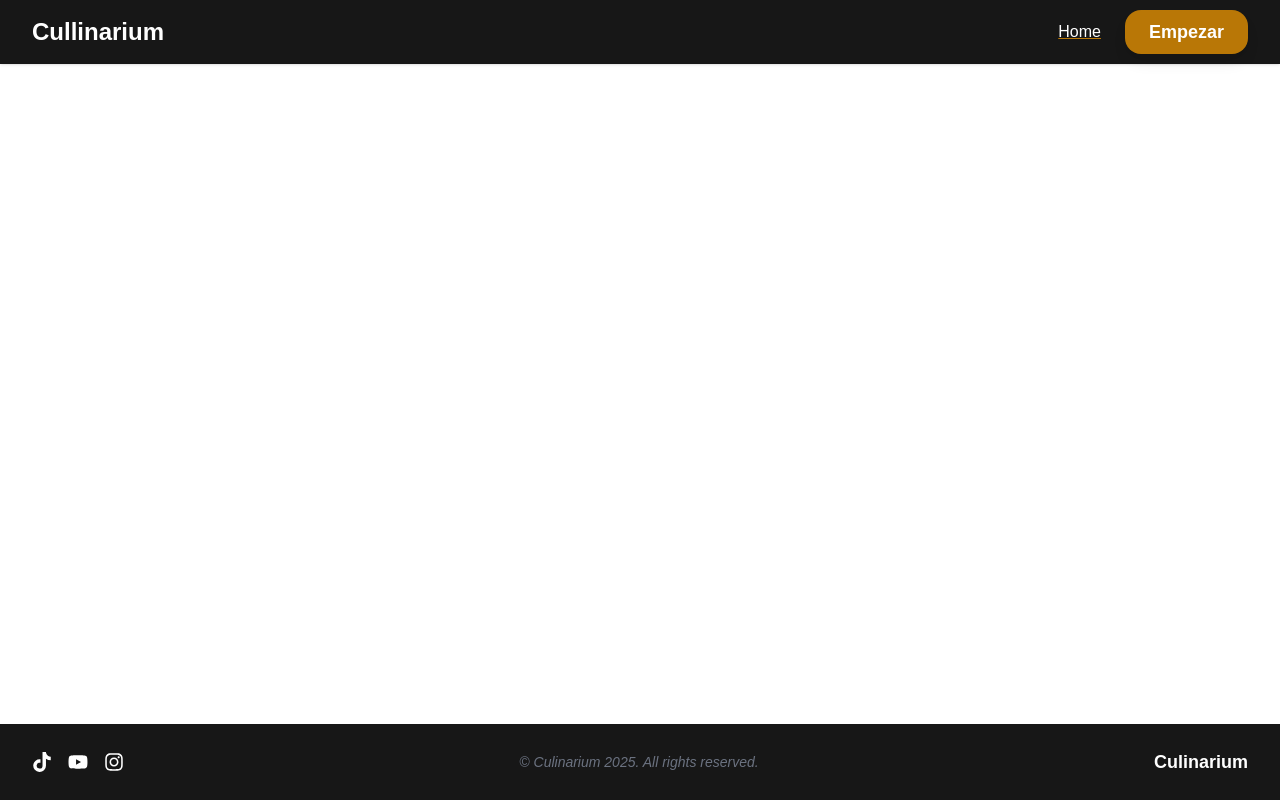
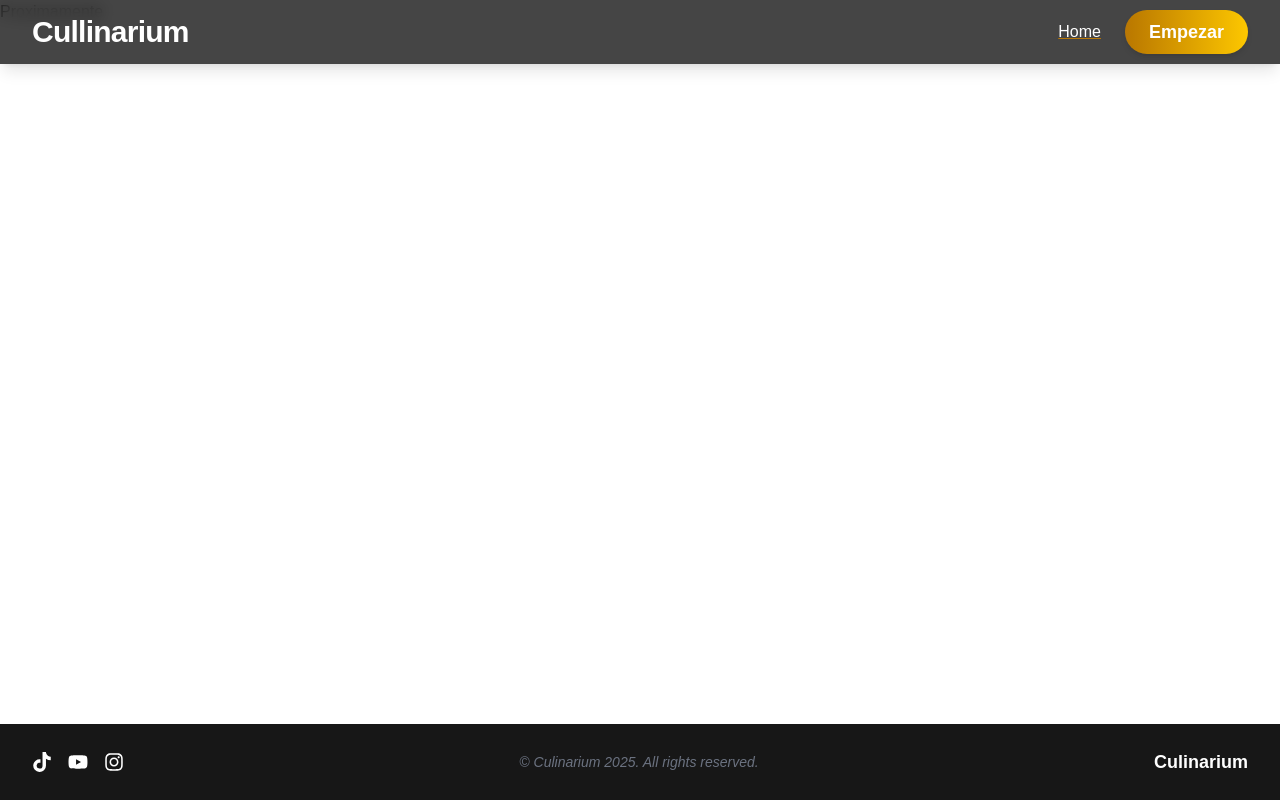
Before and after one commit to saleemsiddique/culinarium, a Next.js app: page / in a window 1280 px wide. Built offline with nearby package versions, Linux system fonts and the light colour scheme.

Commit message:
Update header.tsx

```diff
--- a/src/components/header.tsx
+++ b/src/components/header.tsx
@@ -10,14 +10,11 @@ interface HeaderProps {
 
 export default function Header({ isLoggedIn }: HeaderProps) {
   const pathname = usePathname();
-
   const isMobileHidden = pathname !== '/';
 
-  // Estilos comunes para el botón "Empezar"
-  const buttonClasses =
-    "px-6 py-2 rounded-2xl text-lg font-semibold text-[var(--text2)] bg-[var(--highlight)] shadow-lg transition hover:opacity-90 hover:shadow-xl";
+const buttonClasses =
+  "px-6 py-2 rounded-full text-lg font-semibold bg-gradient-to-r from-[var(--highlight)] to-yellow-400 text-[var(--text2)] shadow-md hover:shadow-lg transform hover:scale-105 transition-all duration-300 cursor-pointer";
 
-  // Enlaces para escritorio
   const desktopLinks: { label: string; path: string; isButton?: boolean }[] = [
     { label: 'Home', path: isLoggedIn ? '/kitchen' : '/' },
     isLoggedIn
@@ -27,19 +24,20 @@ export default function Header({ isLoggedIn }: HeaderProps) {
 
   return (
     <header
-      className={`w-full bg-[var(--foreground)] shadow fixed top-0 left-0 z-50
-        ${isMobileHidden ? 'hidden md:block' : ''}
-      `}
+      className={`w-full backdrop-blur bg-[var(--foreground)]/80 shadow-lg fixed top-0 left-0 z-50
+        ${isMobileHidden ? 'hidden md:block' : ''}`}
     >
       <div className="max-w-7xl mx-auto px-4 sm:px-6 lg:px-8">
         <div className="flex justify-between items-center h-16">
-          {/* Logo / Site Title */}
-          <h1 className="text-2xl font-bold text-[var(--text2)]">Cullinarium</h1>
+          {/* Logo / Título */}
+          <h1 className="text-2xl md:text-3xl font-extrabold tracking-tight text-[var(--text2)] hover:text-[var(--highlight)] transition-colors duration-300">
+            Cullinarium
+          </h1>
 
           {/* Navegación */}
           <nav>
-            {/* Menú escritorio */}
-            <ul className="hidden md:flex items-center space-x-6">
+            {/* Escritorio */}
+            <ul className="hidden md:flex items-center gap-6">
               {desktopLinks.map(({ label, path, isButton }) => {
                 const isActive = pathname === path;
                 return (
@@ -51,10 +49,8 @@ export default function Header({ isLoggedIn }: HeaderProps) {
                         </button>
                       ) : (
                         <span
-                          className={`text-[var(--text2)] hover:text-[var(--highlight)] transition-colors duration-200 ${
-                            isActive
-                              ? 'text-[var(--highlight)] underline decoration-[var(--highlight)]'
-                              : ''
+                          className={`text-[var(--text2)] hover:text-[var(--highlight)] font-medium transition-colors duration-200 ${
+                            isActive ? 'underline decoration-[var(--highlight)]' : ''
                           }`}
                         >
                           {label}
@@ -66,7 +62,7 @@ export default function Header({ isLoggedIn }: HeaderProps) {
               })}
             </ul>
 
-            {/* Menú móvil: solo "Empezar" en '/' cuando no está logueado */}
+            {/* Móvil */}
             <div className="flex md:hidden">
               {!isLoggedIn && pathname === '/' && (
                 <Link href="/login">
```
